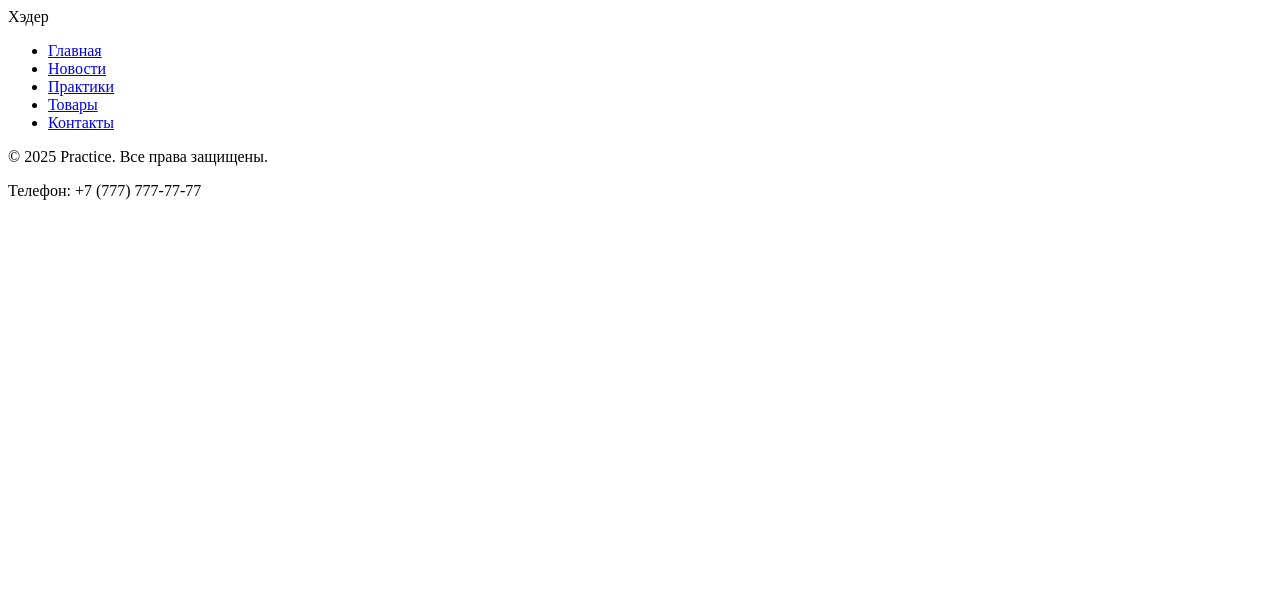
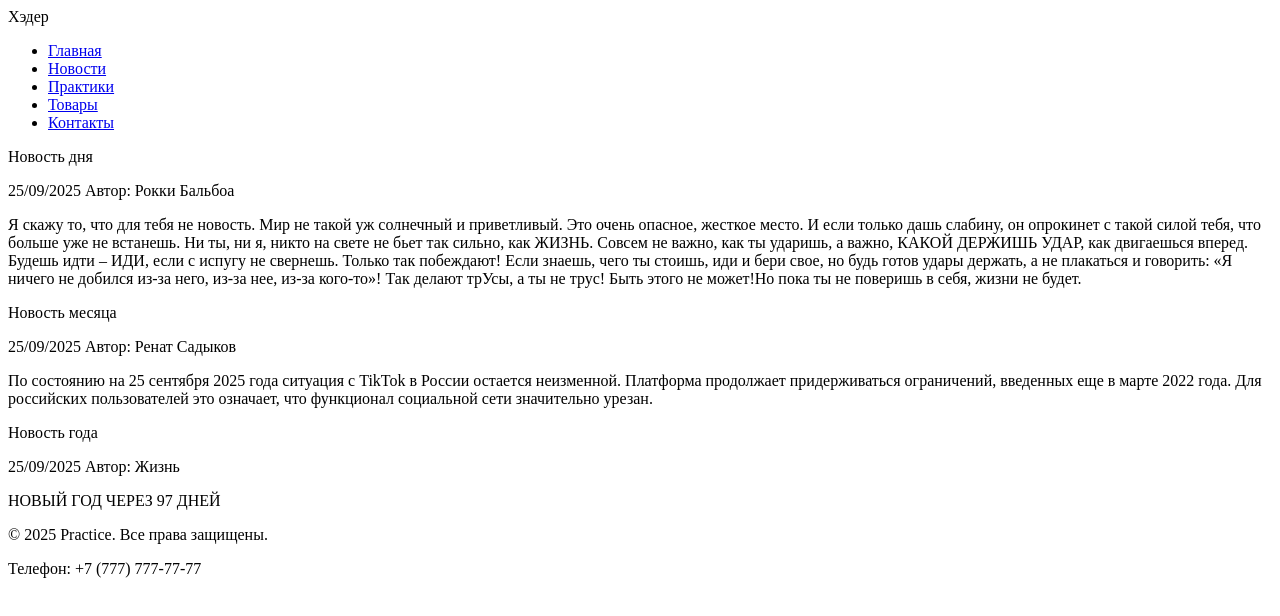
Before and after one commit to sonyabrk/frontAndBackPractice, a plain HTML site: page pages/news.html in a window 1280 px wide. Drawn offline with Linux system fonts and the light colour scheme.

Commit message:
Добавление страниц

```diff
--- a/pages/news.html
+++ b/pages/news.html
@@ -19,9 +19,31 @@
         </div>
     </header>
 
-    <div class="content">
+    <main>
+        <div class="content">
+            <p class = "titleNews">Новость дня</p>
+            <p class = "authorNews">25/09/2025  Автор: Рокки Бальбоа</p>
+            <p class = "textNews">Я скажу то, что для тебя не новость. Мир не такой уж солнечный и приветливый.
+                Это очень опасное, жесткое место.
+                И если только дашь слабину, он опрокинет с такой силой тебя, что больше уже не встанешь.
+                Ни ты, ни я, никто на свете не бьет так сильно, как ЖИЗНЬ.
+                Совсем не важно, как ты ударишь, а важно, КАКОЙ ДЕРЖИШЬ УДАР, как двигаешься вперед.
+                Будешь идти – ИДИ, если с испугу не свернешь. Только так побеждают!
+                Если знаешь, чего ты стоишь, иди и бери свое, но будь готов удары держать, а не плакаться и говорить:
+                «Я ничего не добился из-за него, из-за нее, из-за кого-то»! Так делают трУсы, а ты не трус!
+                Быть этого не может!Но пока ты не поверишь в себя, жизни не будет. </p>
 
-    </div>
+            <p class = "titleNews">Новость месяца</p>
+            <p class = "authorNews">25/09/2025  Автор: Ренат Садыков</p>
+            <p class = "textNews">По состоянию на 25 сентября 2025 года ситуация с TikTok в России остается неизменной.
+                Платформа продолжает придерживаться ограничений, введенных еще в марте 2022 года.
+                Для российских пользователей это означает, что функционал социальной сети значительно урезан.</p>
+
+            <p class = "titleNews">Новость года</p>
+            <p class = "authorNews">25/09/2025  Автор: Жизнь</p>
+            <p class = "textnews">НОВЫЙ ГОД ЧЕРЕЗ 97 ДНЕЙ</p>
+        </div>
+    </main>
 
     <footer>
         <p>&copy; 2025 Practice. Все права защищены.</p>
```
Also changed, not shown: images/goods1.jpeg (added), images/goods2.jpeg (added), images/goods3.jpeg (added).
